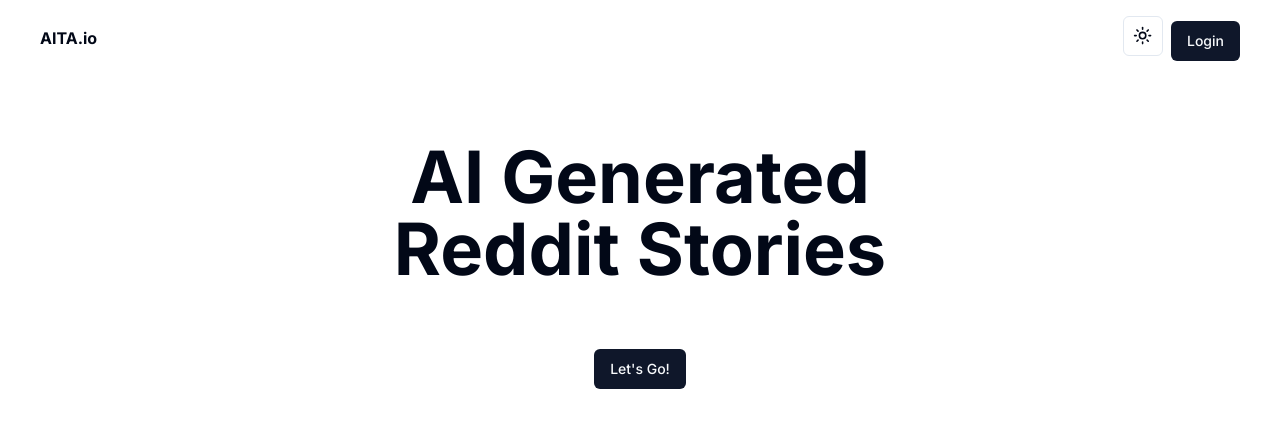
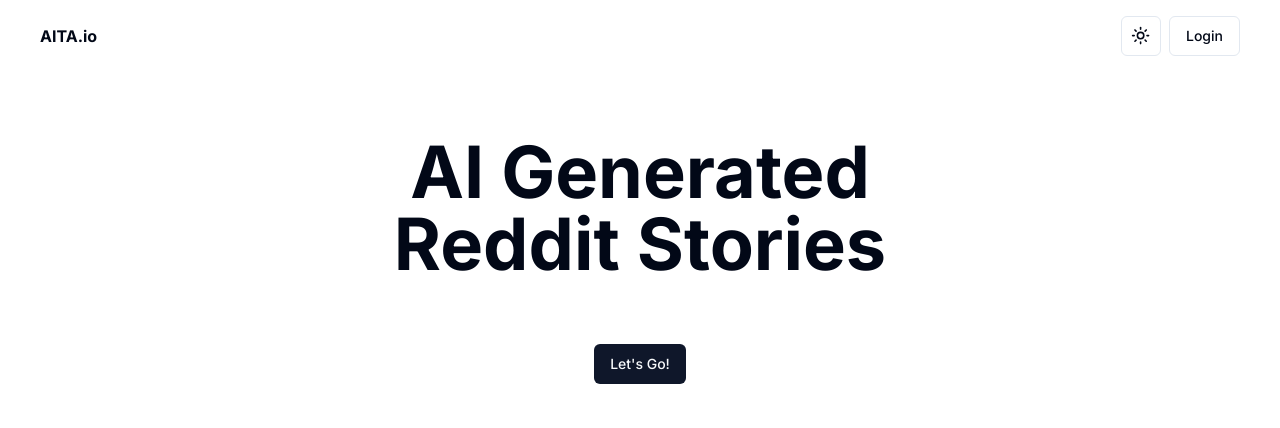
Before and after one commit to junqiwu02/aita, a Next.js app: page / in a window 1280 px wide. Shown: the top 428 px of the page. Built offline with nearby package versions, Linux system fonts and the light colour scheme; no server answers; what groq-sdk would draw is missing.

Commit message:
fix login button alignment

```diff
--- a/app/nav.tsx
+++ b/app/nav.tsx
@@ -8,9 +8,9 @@ export default function Nav() {
       <Link href="/" className="font-bold">
         AITA.io
       </Link>
-      <div className="">
+      <div className="flex items-center">
         <ModeToggle></ModeToggle>
-        <Button className="ml-2">Login</Button>
+        <Button variant="outline" className="ml-2">Login</Button>
       </div>
     </nav>
   );
```
